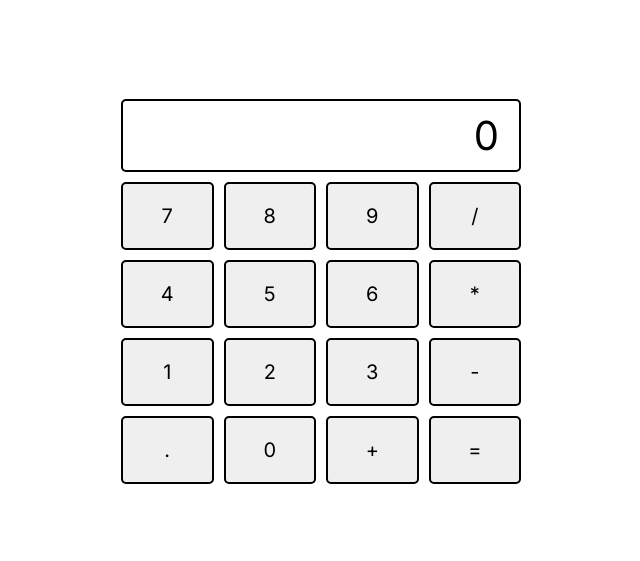
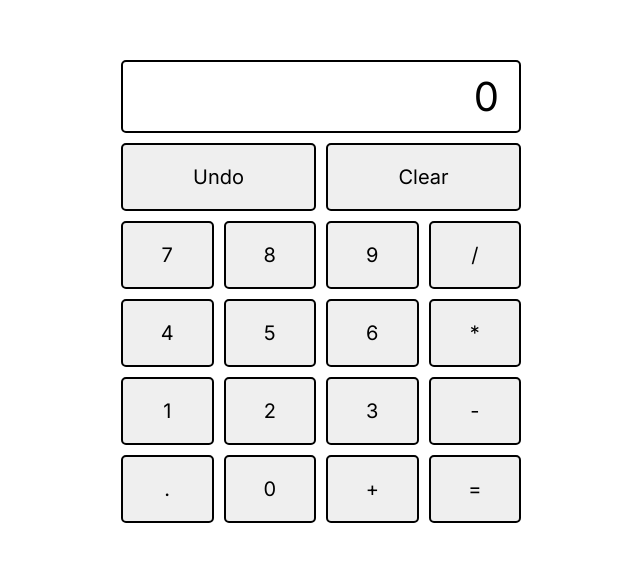
Before and after one commit to dthackray/top-calculator, a plain HTML site: page index.html in a window 1280 px wide. Shown: the part 117-678 px from the top of the page, without its empty margins (319-959 px from the left). Drawn offline with Linux system fonts and the light colour scheme.

Commit message:
Add undo and clear buttons

```diff
--- a/index.html
+++ b/index.html
@@ -15,6 +15,10 @@
     <div class="container">
         <div class="calculator">
             <div class="screen" id="screen-main">0</div>
+            <div class="extra-buttons">
+                <button class="btn">Undo</button>
+                <button class="btn">Clear</button>
+            </div>
             <div class="buttons">
                 <button class="btn btn-number">7</button>
                 <button class="btn btn-number">8</button>
--- a/styles.css
+++ b/styles.css
@@ -24,6 +24,13 @@ body, button {
     font-size: 40px;
 }
 
+.extra-buttons {
+  margin-bottom: 10px;
+  display: grid;
+    grid-template-columns: repeat(2, 1fr);
+    grid-gap: 10px;
+}
+
 .buttons {
     display: grid;
     grid-template-columns: repeat(4, 1fr);
```
